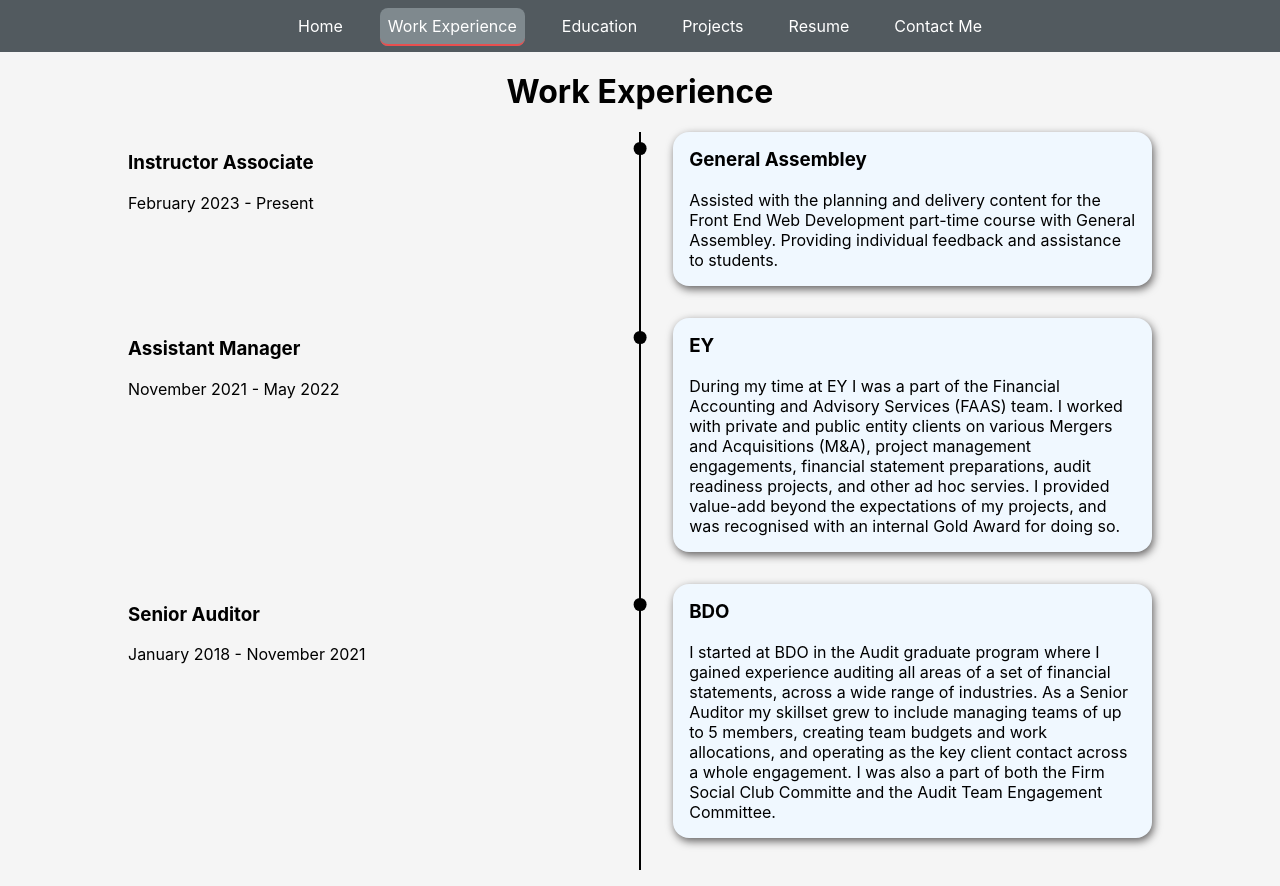
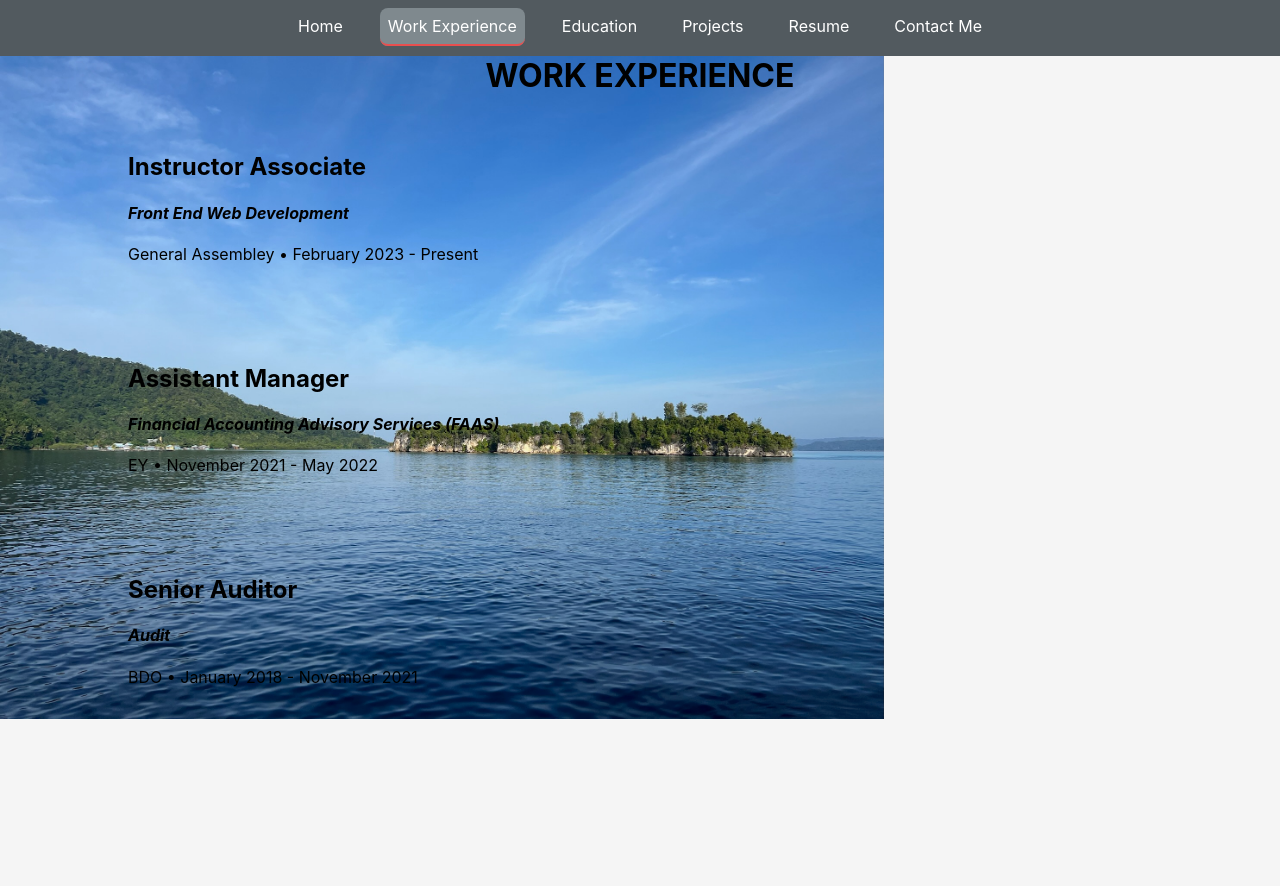
Before and after one commit to gjstephen/portfolio_draft, a React (Create React App) app: page /portfolio/experience in a window 1280 px wide. After the commit the page ends 800 px from the top, so only its background shows below. Built offline with nearby package versions, Linux system fonts and the light colour scheme.

Commit message:
updated projects page, and added background image

```diff
--- a/src/App.js
+++ b/src/App.js
@@ -3,11 +3,13 @@
 
 import NavBar from  './Components/NavBar'
 import AboutMe from './Components/AboutMe'
-import Experience from './Components/Experience'
-import Education from './Components/Education/Education.js'
+import Experience from './Components/Experience/Experience'
+import Education from './Components/Education/Education'
 import Projects from './Components/Projects/Projects'
 import Resume from './Components/Resume'
 import ContactMe from './Components/ContactMe'
+
+import './style.scss'
 
 function App() {
   return (
--- a/src/Components/Education/Education.js
+++ b/src/Components/Education/Education.js
@@ -1,11 +1,11 @@
-// import './style/education.scss'
+import './education.scss'
 import { educationInformation } from './education-data'
 
 function Education() {
   const renderEducation = () => {
     return educationInformation.map((instance, index) => {
       return (
-        <section className="tile" key={index}>
+        <section className="tile-ed" key={index}>
           <div className='date-left'>
             <h3>{instance.course}</h3>
             <p>{instance.date}</p>
--- a/src/Components/Experience.js
+++ /dev/null
@@ -1,59 +0,0 @@
-import './style/experience.scss'
-
-function Experience() {
-  return (
-    <div className="experience">
-      <h1>Work Experience</h1>
-
-      <section className="tile">
-        <div className='tile-left'>
-          <h3>Instructor Associate</h3>
-          <p>February 2023 - Present</p>
-        </div>
-
-        <div className="timeline">
-          <div className="timeline-dot"></div>
-        </div>
-
-        <div className='info tile-right'>
-          <h3>General Assembley</h3>
-          <p>Assisted with the planning and delivery content for the Front End Web Development part-time course with General Assembley. Providing individual feedback and assistance to students.</p>
-        </div>
-      </section>
-
-      <section className="tile">
-        <div className='tile-left'>
-          <h3>Assistant Manager</h3>
-          <p>November 2021 - May 2022</p>
-        </div>
-
-        <div className="timeline">
-          <div className="timeline-dot"></div>
-        </div>
-
-        <div className='info tile-right'>
-          <h3>EY</h3>
-          <p>During my time at EY I was a part of the Financial Accounting and Advisory Services (FAAS) team. I worked with private and public entity clients on various Mergers and Acquisitions (M&A), project management engagements, financial statement preparations, audit readiness projects, and other ad hoc servies. I provided value-add beyond the expectations of my projects, and was recognised with an internal Gold Award for doing so.</p>
-        </div>
-      </section>
-
-      <section className="tile">
-        <div className='tile-left'>
-          <h3>Senior Auditor</h3>
-          <p>January 2018 - November 2021</p>
-        </div>
-
-        <div className="timeline">
-          <div className="timeline-dot"></div>
-        </div>
-
-        <div className='info tile-right'>
-          <h3>BDO</h3>
-          <p>I started at BDO in the Audit graduate program where I gained experience auditing all areas of a set of financial statements, across a wide range of industries. As a Senior Auditor my skillset grew to include managing teams of up to 5 members, creating team budgets and work allocations, and operating as the key client contact across a whole engagement. I was also a part of both the Firm Social Club Committe and the Audit Team Engagement Committee.</p>
-        </div>
-      </section>
-    </div>
-  )
-}
-
-export default Experience
--- /dev/null
+++ b/src/Components/Experience/Experience.js
@@ -0,0 +1,85 @@
+import './experience.scss'
+import { experienceData } from './experience-data'
+
+function Experience() {
+  const exitJobCard = (company) => {
+    document.querySelector(`.${company}`).classList.toggle('unhidden')
+    document.querySelector(`.basic-info`).classList.toggle('unhidden')
+  }
+
+  const flipJobInfo = (company) => {
+    document.querySelectorAll('.unhidden').forEach(job => {
+      job.classList.remove('unhidden')
+    })
+
+    document.querySelector(`.${company}`).classList.toggle('unhidden')
+  }
+
+  return (
+    <div className="experience">
+      <h1>WORK EXPERIENCE</h1>
+
+      <section className='basic-info unhidden'>
+        <div onClick={() => flipJobInfo('GA')} className="tile">
+          <div className='tile-front'>
+            <h2 className='job-title'>Instructor Associate</h2>
+
+            <h4 className='job-department'>Front End Web Development</h4>
+
+            <p className='job-company'>General Assembley
+              <span> • </span>
+              <span className='job-time'>February 2023 - Present</span>
+            </p>
+          </div>
+        </div>
+
+        <div onClick={() => flipJobInfo('EY')} className="tile">
+          <div className='tile-front'>
+            <h2 className='job-title'>Assistant Manager</h2>
+
+            <h4 className='job-department'>Financial Accounting Advisory Services (FAAS)</h4>
+
+            <p className='job-company'>EY
+              <span> • </span>
+              <span className='job-time'>November 2021 - May 2022</span>
+            </p>
+          </div>
+        </div>
+
+        <div onClick={() => flipJobInfo('BDO')} className="tile">
+          <div className='tile-front'>
+            <h2 className='job-title'>Senior Auditor</h2>
+
+            <h4 className='job-department'>Audit</h4>
+
+            <p className='job-company'>BDO
+              <span> • </span>
+              <span className='job-time'>January 2018 - November 2021</span>
+            </p>
+          </div>
+        </div>
+      </section>
+
+      <aside className="job-further-info">
+        <div className='info tile-back GA'>
+          <p>Assisted with the planning and delivery content for the Front End Web Development part-time course with General Assembley. Providing individual feedback and assistance to students.</p>
+          <button onClick={() => exitJobCard('GA')} className='exit-btn'>X</button>
+        </div>
+
+        <div className='info tile-back EY'>
+          <h3>EY</h3>
+          <p>During my time at EY I was a part of the Financial Accounting and Advisory Services (FAAS) team. I worked with private and public entity clients on various Mergers and Acquisitions (M&A), project management engagements, financial statement preparations, audit readiness projects, and other ad hoc servies. I provided value-add beyond the expectations of my projects, and was recognised with an internal Gold Award for doing so.</p>
+          <button onClick={() => exitJobCard('EY')} className='exit-btn'>X</button>
+        </div>
+
+        <div className='info tile-back BDO'>
+          <h3>BDO</h3>
+          <p>I started at BDO in the Audit graduate program where I gained experience auditing all areas of a set of financial statements, across a wide range of industries. As a Senior Auditor my skillset grew to include managing teams of up to 5 members, creating team budgets and work allocations, and operating as the key client contact across a whole engagement. I was also a part of both the Firm Social Club Committe and the Audit Team Engagement Committee.</p>
+          <button onClick={() => exitJobCard('BDO')} className='exit-btn'>X</button>
+        </div>
+      </aside>
+    </div>
+  )
+}
+
+export default Experience
--- /dev/null
+++ b/src/Components/Experience/experience-data.js
@@ -0,0 +1,28 @@
+const experienceData = [
+  {
+    title: 'Instructor Associate',
+    company: 'General Assembley',
+    department: 'Front End Web Development',
+    time: 'February 2023 - Present',
+    blurb: 'Assisted with the planning and delivery content for the Front End Web Development part-time course with General Assembley. Providing individual feedback and assistance to students.',
+    furtherInfo: []
+  },
+  {
+    title: 'Assistant Manager',
+    company: 'EY',
+    department: 'Financial Accounting Advisory Services (FAAS)',
+    time: 'November 2021 - May 2022',
+    blurb: 'During my time at EY I was a part of the Financial Accounting and Advisory Services (FAAS) team. I worked with private and public entity clients on various Mergers and Acquisitions (M&A), project management engagements, financial statement preparations, audit readiness projects, and other ad hoc servies. I provided value-add beyond the expectations of my projects, and was recognised with an internal Gold Award for doing so.',
+    furtherInfo: []
+  },
+  {
+    title: 'Senior Auditor',
+    company: 'BDO',
+    department: 'Audit',
+    time: 'January 2018 - November 2021',
+    blurb:'I started at BDO in the Audit graduate program where I gained experience auditing all areas of a set of financial statements, across a wide range of industries. As a Senior Auditor my skillset grew to include managing teams of up to 5 members, creating team budgets and work allocations, and operating as the key client contact across a whole engagement. I was also a part of both the Firm Social Club Committe and the Audit Team Engagement Committee.',
+    furtherInfo: []
+  }
+]
+
+export { experienceData }
--- /dev/null
+++ b/src/Components/Experience/experience.scss
@@ -0,0 +1,73 @@
+.basic-info {
+  display: none;
+}
+
+.tile {
+  display: grid;
+  grid-template-columns: 1fr;
+  // display: flex;
+  // justify-content: space-around;
+  gap: 2rem;
+  width: 80%;
+  margin: 0 auto;
+  margin-bottom: 2rem;
+  text-align: left;
+  padding: 1rem;
+  // border: 1px solid red;
+}
+
+.tile:hover {
+  cursor: pointer;
+  background-color: azure;
+  border-radius: 1rem;
+ }
+
+.tile-back {
+  display: none;
+}
+
+.job-department {
+  font-style: italic;
+}
+
+.info {
+  background-color: aliceblue;
+  padding: 1rem;
+  border-radius: 1rem;
+  box-shadow: 0.1rem 0.2rem 0.5rem rgb(98, 96, 96);
+  margin-bottom: 2rem;
+
+  h3 {
+    margin-top: 0;
+  }
+
+  p {
+    margin-bottom: 0;
+  }
+}
+
+.job-further-info {
+  position: relative;
+  // top: 25%;
+  width: 80%;
+  margin: 0 auto;
+  margin-top: 5rem;
+}
+
+.unhidden {
+  display: block;
+  // width: 80%;
+}
+
+.exit-btn {
+  position: absolute;
+  top: 0.5rem;
+  right: 0.5rem;
+  background: none;
+  border: none;
+  cursor: pointer;
+}
+
+.education, .experience {
+  margin-bottom: 1rem;
+}
--- a/src/Components/Resume.js
+++ b/src/Components/Resume.js
@@ -1,5 +1,5 @@
 import { educationInformation } from './Education/education-data'
-import './style/education.scss'
+// import './style/education.scss'
 
 function Resume() {
   const renderEducation = () => {
--- a/src/Components/style/experience.scss
+++ /dev/null
@@ -1,50 +0,0 @@
-.tile {
-  display: grid;
-  grid-template-columns: 1fr 0.15rem 1fr;
-  // display: flex;
-  // justify-content: space-around;
-  gap: 2rem;
-  width: 80%;
-  margin: 0 auto;
-  text-align: left;
-}
-
-.info {
-  background-color: aliceblue;
-  padding: 1rem;
-  border-radius: 1rem;
-  box-shadow: 0.1rem 0.2rem 0.5rem rgb(98, 96, 96);
-  margin-bottom: 2rem;
-
-  h3 {
-    margin-top: 0;
-  }
-
-  p {
-    margin-bottom: 0;
-  }
-}
-
-.timeline {
-  background-color: black;
-  // width: 2px;
-  height: 100%;
-  z-index: -1;
-  position: relative;
-  // left: 50%
-}
-
-.timeline-dot {
-  background-color: black;
-  width: 0.8rem;
-  height: 0.8rem;
-  position: absolute;
-  left: 50%;
-  top: 5%;
-  transform: translateX(-50%);
-  border-radius: 50%;
-}
-
-.education, .experience {
-  margin-bottom: 1rem;
-}
--- a/src/Components/style/navBar.scss
+++ b/src/Components/style/navBar.scss
@@ -5,12 +5,13 @@
   color: white;
   position: fixed;
   width: 100%;
+  height: 2.5rem;
 }
 
 .mobile-nav {
   display: flex;
   justify-content: space-between;
-  margin: 0.5rem;
+  // margin: 0.5rem;
 
   h2 {
     margin: 0;
--- a/src/images/images.js
+++ b/src/images/images.js
@@ -6,6 +6,8 @@
 import gitHubLogo from '../images/github-logo.png'
 import websiteLogo from '../images/website-logo.png'
 
-const images = { accountingImage, iChewsYouImage, recipeKeeperImage, ticTacToeImage, gitHubLogo, websiteLogo }
+import backgroundImage from './background_image.jpg'
+
+const images = { accountingImage, iChewsYouImage, recipeKeeperImage, ticTacToeImage, gitHubLogo, websiteLogo, backgroundImage }
 
 export { images }
--- /dev/null
+++ b/src/style.scss
@@ -0,0 +1,8 @@
+
+
+main {
+  margin-top: 3.5rem;
+  background-image: url('./images/background_image.jpg');
+  background-size: contain;
+  background-repeat: no-repeat;
+}
```
Also changed, not shown: src/Components/Education/education.scss (renamed from src/Components/style/education.scss), src/images/background_image.jpg (added).
